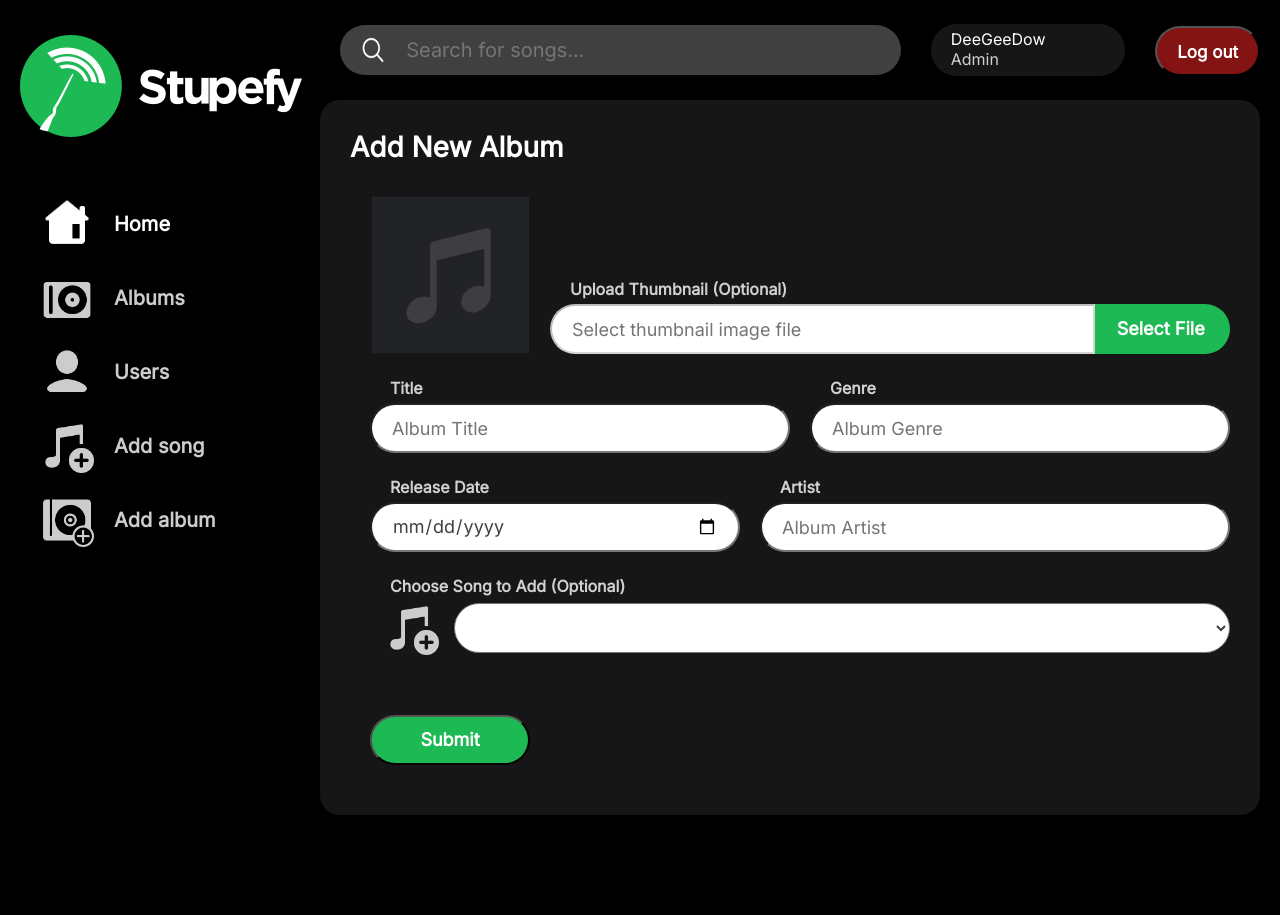
After one commit to ARomygithub/Stupefy-Web, a PHP site: page /public/add-album.php in a window 1280 px wide. The commit adds this page. Run offline with PHP 8.4, Linux system fonts and the light colour scheme.

Commit message:
adding add-album page view (still static)

```diff
--- /dev/null
+++ b/public/add-album.php
@@ -0,0 +1,24 @@
+<?php
+
+session_start();
+
+require_once __DIR__ . '/../app/controllers/AuthController.php';
+
+$nav = file_get_contents('./html/template/authorized-navbar.html');
+$sidebar = file_get_contents('./html/template/admin-sidebar.html');
+
+$body = file_get_contents('./html/add-album.html');
+
+if(!isset($_SESSION['user_id']) && $user_role === 'admin'){
+    $sidebar = file_get_contents('./html/template/admin-sidebar.html');
+    $body = str_replace('{{ nav }}', $nav, $body);
+    $body = str_replace('{{ sidebar }}', $sidebar, $body);
+
+    echo $body;
+} else{
+    http_response_code(403);
+    echo file_get_contents('./html/403.html');
+    // die('Forbidden');
+}
+
+?>
--- /dev/null
+++ b/public/css/add-album.css
@@ -0,0 +1,4 @@
+.input-group-3 img{
+    width: 54px;
+    height: 54px;
+}
--- /dev/null
+++ b/public/css/form.css
@@ -0,0 +1,134 @@
+.input-container label{
+    display: block;
+    padding-left: 20px;
+    font-size: 16px;
+}
+
+.contents{
+    width: 100%;
+    align-items: center;
+}
+
+input, select{
+    background-color: white;
+    border-radius: 100px 100px 100px 100px;
+    font-family: 'Inter';
+    font-style: normal;
+    font-weight: 400;
+    font-size: 18px;
+    line-height: 22px;
+    height: 50px;
+    color: #404040;
+    padding: 0px 20px;
+}
+
+[class*=input-group-]{
+    display: flex;
+    flex-direction: row;
+    /* justify-content: space-evenly; */
+    row-gap: 20px;
+    align-items: center;
+    flex-wrap: wrap !important;
+    margin-bottom: 20px;
+    flex-grow: 1
+
+}
+
+[class*=input-group-] .input-container{
+    padding-left: 20px;
+    flex-grow: 1
+
+}
+
+[class*=input-group-] input, select{
+    width: 100%;
+}
+
+.input-group-0{
+    align-items: flex-end !important;
+}
+
+
+#song-thumbnail{
+    width: 160px;
+    height: 160px;
+    margin-left: 20px;
+    object-fit: contain;
+}
+
+.file-uploader{
+    display: flex;
+}
+
+
+#thumbnail-path, #song-path{
+    border-radius: 100px 0 0 100px !important;
+    display: inline-block;
+    margin-right: 0;
+    width: 100%;
+}
+
+.file-uploader:hover{
+    cursor: pointer;
+}
+
+.upload-button{
+    background-color: #1DB954;
+    color: white;
+    display: inline-block;
+    height: 50px;
+    padding: 0px 22px;
+    border-radius: 0 100px 100px 0;
+    font-family: 'Inter';
+    font-style: normal;
+    font-weight: 700;
+    font-size: 18px;
+    line-height: 22px;
+    padding-top: 14px;
+    width: 160px;
+    white-space: nowrap;
+}
+
+
+.field-with-icon{
+    width: 100%;
+    display: flex;
+    flex-direction: row;
+    justify-content: space-around;
+    align-items: center;
+}
+
+.field-with-icon img{
+    height: 54px;
+    width: 54px;
+    margin-right: 15px;
+    display: inline-block;
+    margin-left: 15px;
+}
+
+
+.field-with-icon select{
+    padding: 0 20px;
+    display: inline-block;
+}
+
+#submit{
+    background-color: #1DB954;
+    color: white;
+    display: inline-block;
+    height: 50px;
+    margin-left: 20px;
+    margin-top: 40px;
+    width: 20%;
+
+    font-family: 'Inter';
+    font-style: normal;
+    font-weight: 700;
+    font-size: 18px;
+
+    width: 160px;
+}
+
+#submit:hover{
+    cursor: pointer;
+}
--- /dev/null
+++ b/public/html/add-album.html
@@ -0,0 +1,82 @@
+<head>
+    <meta charset="UTF-8">
+    <meta http-equiv="X-UA-Compatible" content="IE=edge">
+    <meta name="viewport" content="width=device-width, initial-scale=1.0">
+    <link href='https://fonts.googleapis.com/css?family=Inter' rel='stylesheet'>
+    <link rel="stylesheet" href="css/style.css">
+    <link rel="stylesheet" href="css/form.css">
+    <link rel="stylesheet" href="css/add-album.css">
+    <title>Stupefy | Add Album</title>
+</head>
+
+<body>
+    {{ sidebar }}
+    <div class="side-container">
+        {{ nav }}
+        <div class="content">
+            <div class="container-title">
+                Add New Album
+            </div>
+            <form action="/app/controllers/SongController.php" method="POST" enctype="multipart/form-data"
+                class="contents">
+                <div class="input-group-0">
+                    <img src="/storage/default-thumbnail.png" id="song-thumbnail" alt="thumbnail">
+
+                    <div class="input-container">
+                        <label for="iamge">Upload Thumbnail (Optional)</label>
+                        <div class="file-uploader">
+                            <input type="text" name="thumbnail-path" id="thumbnail-path"
+                                placeholder="Select thumbnail image file" disabled>
+                            <div class="upload-button" onclick="getFile()">Select File</div>
+                        </div>
+                        <input type="file" name="thumbnail-image" id="thumbnail-image" name="thumbnail-image"
+                            accept="image/*" onchange="previewThumbnail(event)" hidden>
+                    </div>
+                </div>
+
+                <div class="input-group-1">
+                    <div class="input-container">
+                        <label for="album-title">Title</label>
+                        <input type="text" name="album-title" id="album-title" placeholder="Album Title" required>
+                    </div>
+
+                    <div class="input-container">
+                        <label for="album-genre">Genre</label>
+                        <input type="text" name="album-genre" id="album-genre" placeholder="Album Genre" required>
+                    </div>
+                </div>
+
+                <div class="input-group-2">
+                    <div class="input-container">
+                        <label for="release-date">Release Date</label>
+                        <input type="date" name="release-date" id="release-date" placeholder="01/01/1992" required>
+                    </div>
+
+                    <div class="input-container">
+                        <label for="album-artist">Artist</label>
+                        <input type="text" name="album-artist" id="album-artist" placeholder="Album Artist">
+                    </div>
+                </div>
+
+                <div class="input-group-3">
+                    <div class="input-container">
+                        <label for="songs">Choose Song to Add (Optional)</label>
+                        <div class="field-with-icon">
+                            <img src="img/icons-add-song-grey.png" alt="">
+                            <select name="song-album" id="song-album">
+                                <option value="0" disabled> Choose Song</option>
+                            </select>
+                        </div>
+                    </div>
+                </div>
+
+                <input type="submit" value="Submit" name="submit-button" id="submit">
+
+            </form>
+        </div>
+
+    </div>
+
+</body>
+
+<script src="./js/add-album.js"></script>
--- a/public/html/template/admin-sidebar.html
+++ b/public/html/template/admin-sidebar.html
@@ -24,13 +24,13 @@
             </a>
         </li>
         <li>
-            <a href="#" class="sidebar-content">
+            <a href="/public/add-song.php" class="sidebar-content">
                 <img src="./img/icons-add-song-grey.png" alt="Add song" class="sidebar-icon">
                 <span class="sidebar-text">Add song</span>
             </a>
         </li>
         <li>
-            <a href="#" class="sidebar-content">
+            <a href="/public/add-album.php" class="sidebar-content">
                 <img src="./img/icons-add-album-grey.png" alt="Add album" class="sidebar-icon">
                 <span class="sidebar-text">Add album</span>
             </a>
```
Also changed, not shown: public/css/add-song.css (+5 -158 lines), public/html/add-song.html (+12 -6 lines), public/js/add-song.js (added), storage/default-thumbnail.png (renamed from storage/default-song-thumbnail.png).
